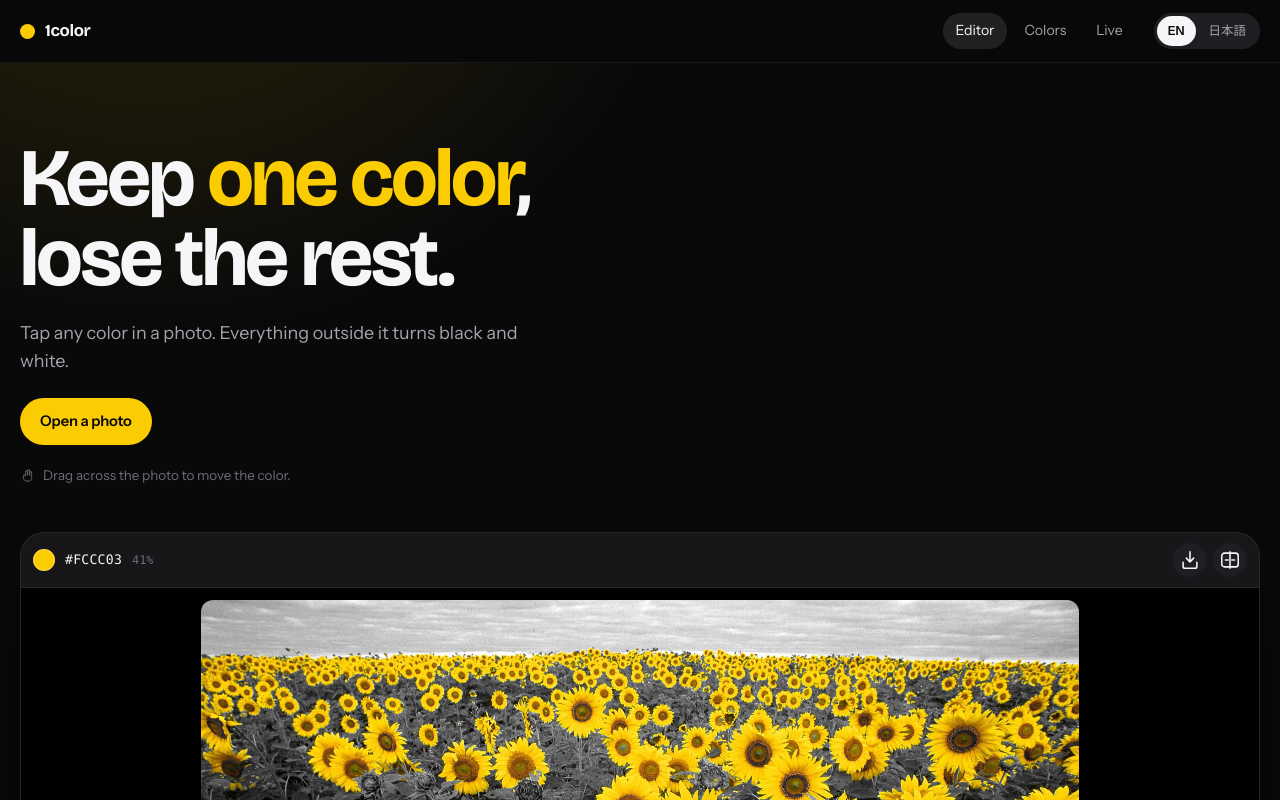
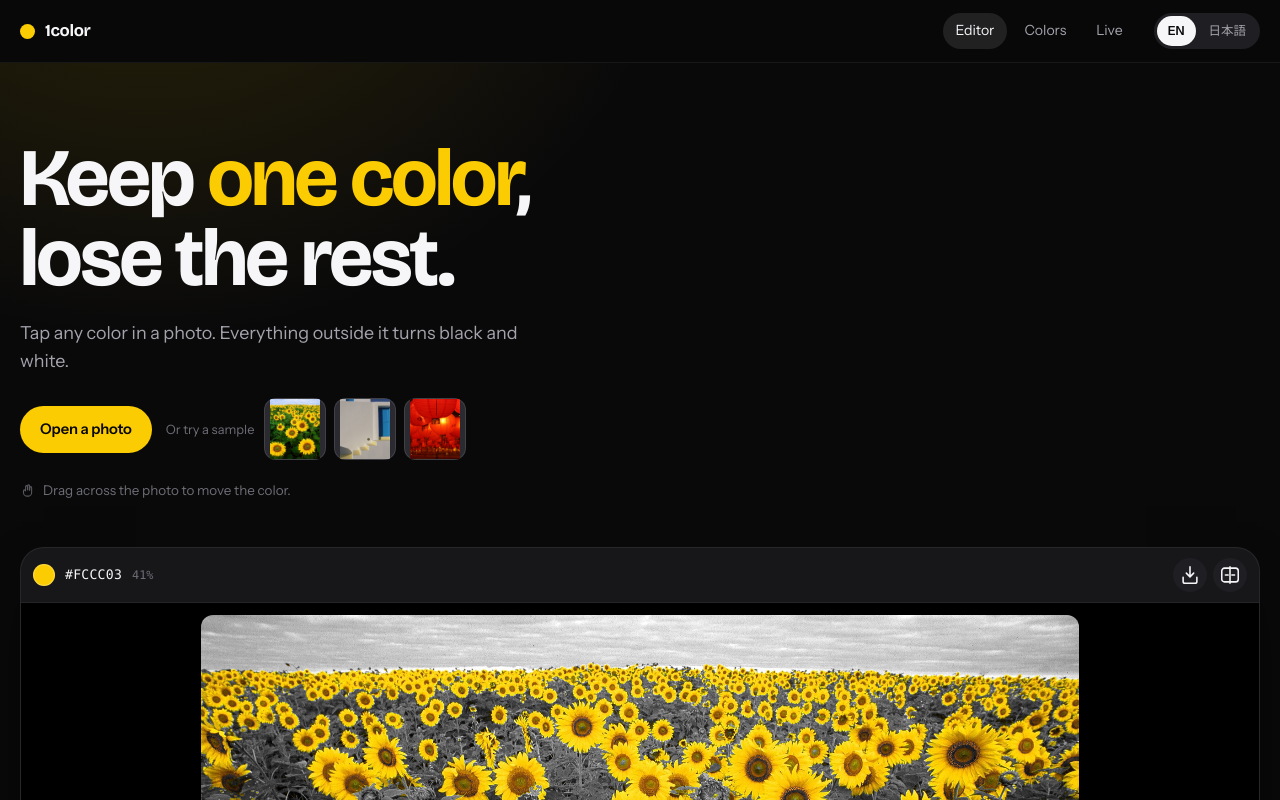
Before and after one commit to MhankBarBar/1color, a Svelte app: page / in a window 1280 px wide. Shown: the top 800 px of the page. Built offline with nearby package versions, Linux system fonts and the light colour scheme.

Commit message:
fix: only the first sample could ever be opened

```diff
--- a/src/App.svelte
+++ b/src/App.svelte
@@ -208,6 +208,21 @@
 					<button class="btn btn--primary" onclick={() => fileInput?.click()}>
 						{t('hero.open')}
 					</button>
+					<div class="hero__samples">
+						<span class="hero__samples-label">{t('hero.samples')}</span>
+						<div class="samples">
+							{#each samples as s (s.src)}
+								<button
+									class="samples__btn tip"
+									data-tip={s.label}
+									onclick={() => openSample(s)}
+									aria-label={s.label}
+								>
+									<img src={s.src} alt="" loading="lazy" />
+								</button>
+							{/each}
+						</div>
+					</div>
 				</div>
 
 				<p class="hero__hint">
@@ -228,10 +243,8 @@
 					{source}
 					{sampler}
 					loading={loadState === 'loading'}
-					{samples}
 					{t}
 					onopen={() => fileInput?.click()}
-					onsample={openSample}
 					onaccent={applyAccent}
 				/>
 			</div>
--- a/src/app.css
+++ b/src/app.css
@@ -297,8 +297,31 @@ svg {
 .hero__actions {
 	display: flex;
 	flex-wrap: wrap;
+	align-items: center;
+	gap: 14px;
+	margin-top: 4px;
+}
+
+/* Sample picker lives in the hero rather than the stage's empty state: the
+   auto-loaded sample makes that state unreachable, so the other two photos were
+   previously impossible to open. */
+.hero__samples {
+	display: flex;
+	align-items: center;
 	gap: 10px;
-	margin-top: 4px;
+	min-width: 0;
+}
+
+.hero__samples-label {
+	font-size: 0.8rem;
+	color: var(--text-faint);
+	white-space: nowrap;
+}
+
+@media (max-width: 480px) {
+	.hero__samples-label {
+		display: none;
+	}
 }
 
 .hero__hint {
--- a/src/components/Editor.svelte
+++ b/src/components/Editor.svelte
@@ -17,7 +17,6 @@
 	let {
 		source = null,
 		sampler = null,
-		samples = [],
 		loading = false,
 		t = (k) => k,
 		onopen = () => {},
@@ -318,7 +317,6 @@
 			{strokes}
 			{brushSize}
 			{t}
-			{samples}
 			{frame}
 			{customFrame}
 			marginPct={margin}
--- a/src/components/Stage.svelte
+++ b/src/components/Stage.svelte
@@ -27,8 +27,6 @@
 		ondropfile = () => {},
 		onbrowse = () => {},
 		t = (k) => k,
-		samples = [],
-		onsample = () => {},
 		frame = 'none',
 		customFrame = '#F6F6F8',
 		marginPct = 50,
@@ -722,23 +720,6 @@
 			</span>
 			<p class="dropzone__text">{t('stage.drop')}</p>
 			<button class="btn btn--ghost" onclick={onbrowse}>{t('stage.browse')}</button>
-			{#if samples.length}
-				<div>
-					<p class="eyebrow" style="margin-bottom: 8px">{t('stage.samples')}</p>
-					<div class="samples">
-						{#each samples as s (s.src)}
-							<button
-								class="samples__btn tip"
-								data-tip={s.label}
-								onclick={() => onsample(s)}
-								aria-label={s.label}
-							>
-								<img src={s.src} alt="" loading="lazy" />
-							</button>
-						{/each}
-					</div>
-				</div>
-			{/if}
 		</div>
 	{/if}
 </div>
```
Also changed, not shown: src/lib/i18n.js.
